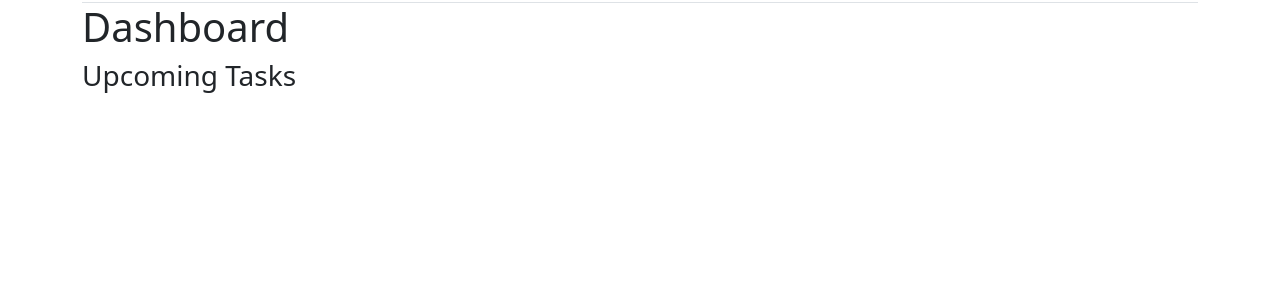
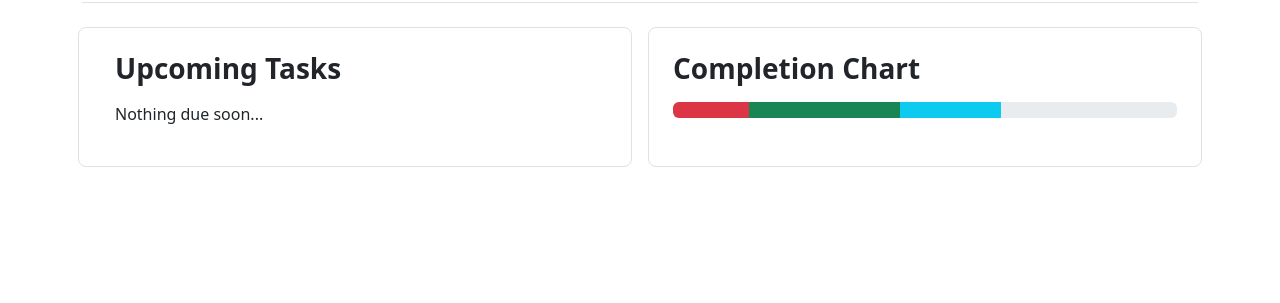
Before and after one commit to LogicEgg/CITasker, a Flask app: page / in a window 1280 px wide. Shown: the part 54-357 px from the top of the page. Run offline with Flask 3, Linux system fonts and the light colour scheme.

Commit message:
feature updates

```diff
--- a/app.py
+++ b/app.py
@@ -17,7 +17,7 @@ db.init_app(app)
 
 @app.route("/")
 def homepage():
-    urgent = [i for i in db.session.execute(select(Event).where(Event.deadline < datetime.now() + timedelta(days=4))).scalars()]
+    urgent = [i for i in db.session.execute(select(Event).where(Event.deadline < datetime.now() + timedelta(days=4))).scalars() if not i.completed]
     urgent.sort(key=operator.attrgetter('deadline'))
     return render_template("index.html", upcoming=urgent)
 
--- a/templates/index.html
+++ b/templates/index.html
@@ -2,11 +2,14 @@
 
 {% block content%}
 
-<h1>Dashboard</h1>
-
-    <h3>Upcoming Tasks</h3>
+<div class="row align-items-md-stretch">
+    <div class="col p-4 mb-4 mt-4 border rounded-3 m-2">
+        <div class="container-fluid">
+            <h3 class="fw-bold mb-3">Upcoming Tasks</h3>
+            {% if upcoming|length > 0 %}
             {% for procrastinated in upcoming %}
-    <div class="list-group">
+            <div class="list-group mb-2 overflow-auto" style="overflow-x: scroll;">
+                <div class="list-group-item p-0">
                     <a href="{{ url_for('class_page', id=procrastinated.courseid) }}"
                         class="list-group-item list-group-item-action list-group-item-secondary">
                         {{procrastinated.description}}
@@ -14,6 +17,31 @@
                         Due: {{procrastinated.deadline.strftime('%A %d, %b %Y, %I:%M%p %Z')}}
                     </a>
                 </div>
+            </div>
             {% endfor %}
+            {% else %}
+            <p class="secondary">Nothing due soon...</p>
+            {% endif %}
+        </div>
+    </div>
+
+    <div class="col p-4 mb-4 mt-4 border rounded-3 m-2">
+        <h3 class="fw-bold mb-3">Completion Chart</h3>
+        <div class="progress-stacked mb-3">
+            <div class="progress" role="progressbar" aria-label="Segment one" aria-valuenow="15" aria-valuemin="0"
+                aria-valuemax="100" style="width: 15%">
+                <div class="progress-bar bg-danger"></div>
+            </div>
+            <div class="progress" role="progressbar" aria-label="Segment two" aria-valuenow="30" aria-valuemin="0"
+                aria-valuemax="100" style="width: 30%">
+                <div class="progress-bar bg-success"></div>
+            </div>
+            <div class="progress" role="progressbar" aria-label="Segment three" aria-valuenow="20" aria-valuemin="0"
+                aria-valuemax="100" style="width: 20%">
+                <div class="progress-bar bg-info"></div>
+            </div>
+        </div>
+    </div>
+</div>
 
 {% endblock %}
```
Also changed, not shown: routes/api_routes.py (+17 -3 lines), templates/class_page.html (+28 -12 lines). Lines whose indentation alone changed are shown as unchanged.
